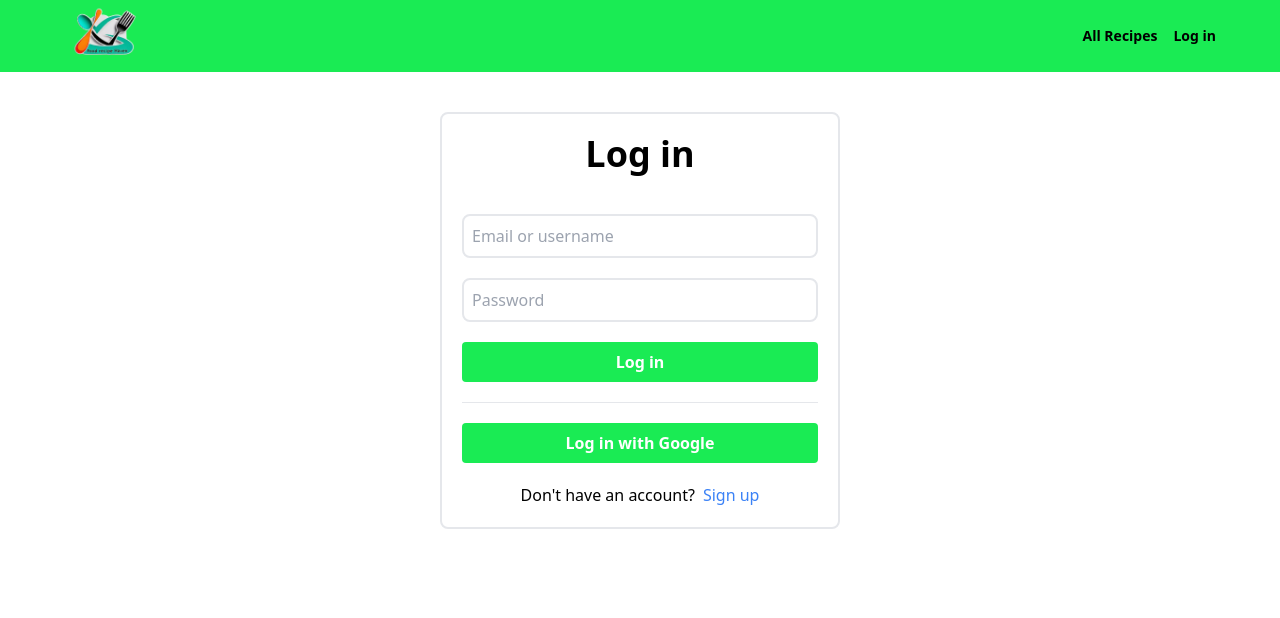
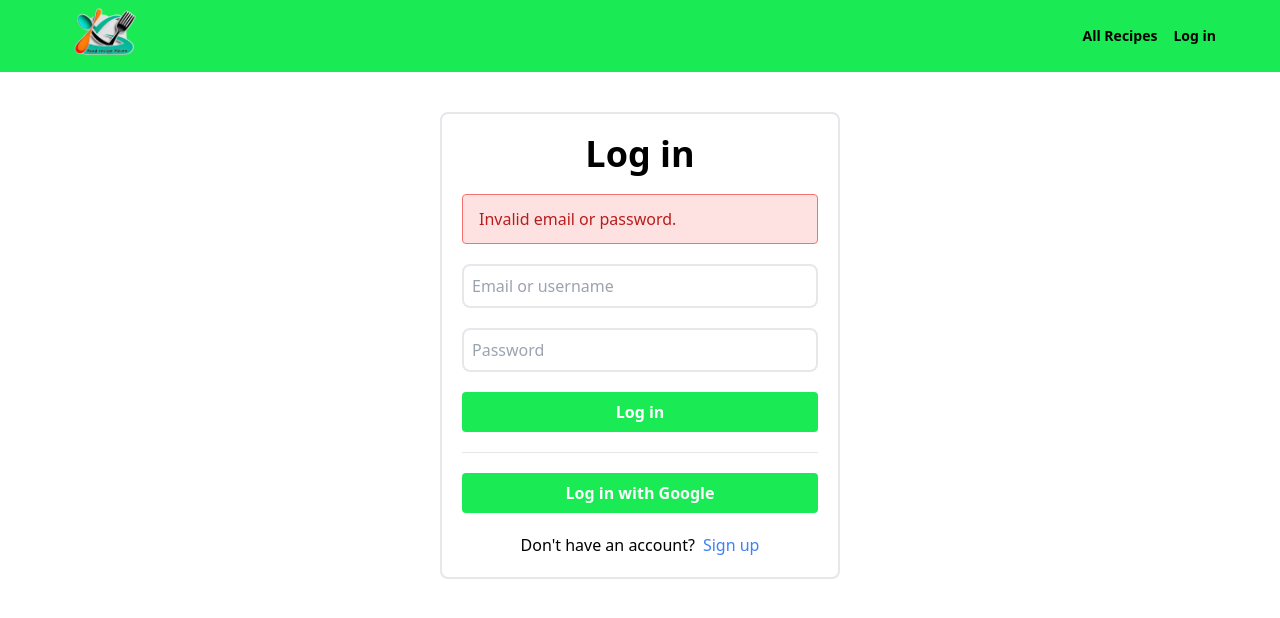
Before and after one commit to karanssu/ai-recipe-haven, a Next.js app: page /login in a window 1280 px wide. Shown: the top 618 px of the page. Built offline with nearby package versions, Linux system fonts and the light colour scheme; no server answers.

Commit message:
login page error message added

```diff
--- a/app/(root)/(user)/(auth)/login/page.tsx
+++ b/app/(root)/(user)/(auth)/login/page.tsx
@@ -14,6 +14,12 @@ const Page = async () => {
 						console.log("Sign up with email and password");
 					}}
 				>
+					<div
+						className="bg-red-100 border border-red-400 text-red-700 px-4 py-3 rounded relative"
+						role="alert"
+					>
+						Invalid email or password.
+					</div>
 					<input
 						type="text"
 						name="usernameEmail"
```
